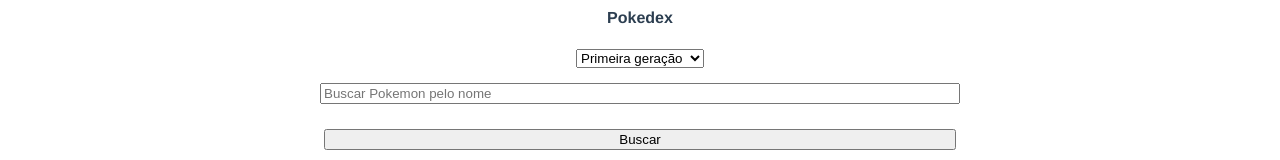
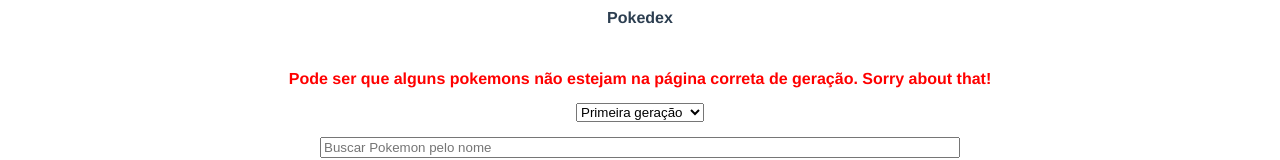
Before and after one commit to marceloaraujo/pokedex-vue, a Vue app: page / in a window 1280 px wide. Shown: the part 264-424 px from the top of the page. Built offline with nearby package versions, Linux system fonts and the light colour scheme; no server answers; the HTML template or start-up script is replaced by a standard one.

Commit message:
Aviso de possíveis pokemons aparecerem na página errada da geração

```diff
--- a/src/App.vue
+++ b/src/App.vue
@@ -5,6 +5,9 @@
 
     <div class="div-search">
       <h4 class="is-size-4">Pokedex</h4>
+      <h4 style="color: red; margin-bottom: 15px;">
+        Pode ser que alguns pokemons não estejam na página correta de geração. Sorry about that!
+      </h4>
 
       <div class="select generation">
         <select v-model="generation" @change="selecionarGeracao">
```
